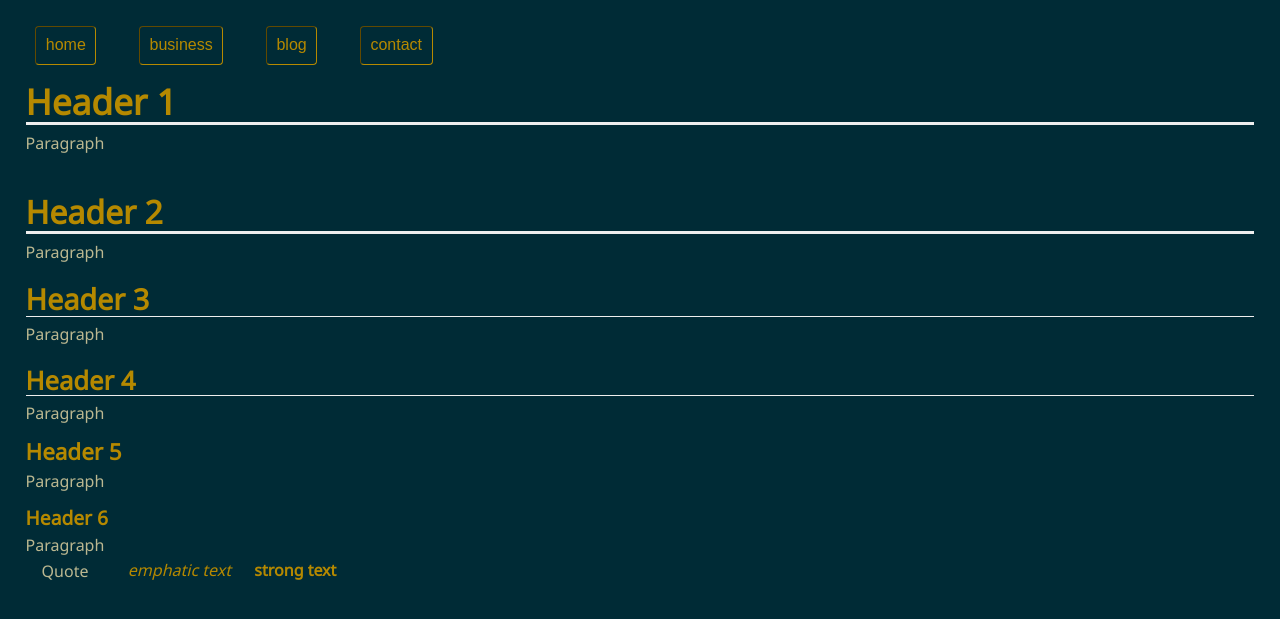
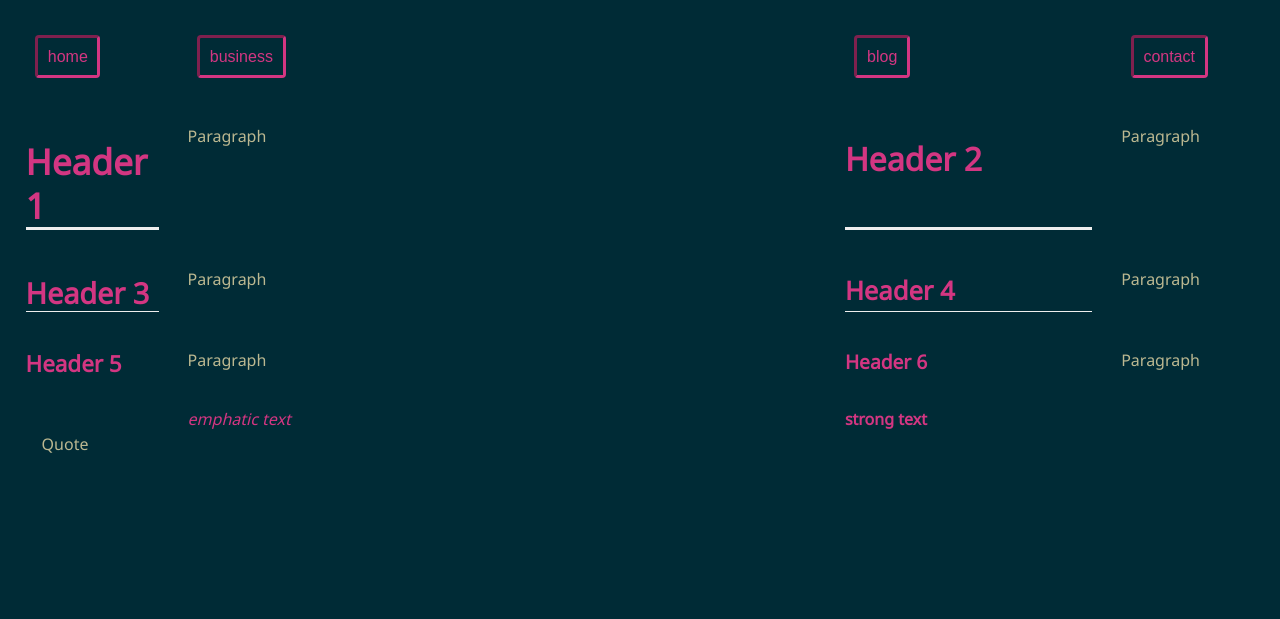
Before and after one commit to bmit-hus/homepage, a PHP site: page / in a window 1280 px wide. Shown: the top 619 px of the page. Run offline with PHP 8.4, Linux system fonts and the light colour scheme.

Commit message:
cleaned up text properties.

```diff
--- a/css/dark/blog.php.css
+++ b/css/dark/blog.php.css
@@ -5,7 +5,5 @@
 
 /* custom :root-variables */
 :root{
-  --base-color: var(--none);
-  --text-color: var(--main);
   --site-color: var(--home-color);
 }
--- a/css/dark/business.php.css
+++ b/css/dark/business.php.css
@@ -5,7 +5,5 @@
 
 /* custom :root-variables */
 :root{
-  --base-color: var(--none);
-  --text-color: var(--main);
   --site-color: var(--home-color);
 }
--- a/css/dark/contact.php.css
+++ b/css/dark/contact.php.css
@@ -5,7 +5,5 @@
 
 /* custom :root-variables */
 :root{
-  --base-color: var(--none);
-  --text-color: var(--main);
   --site-color: var(--home-color);
 }
--- a/css/dark/home.php.css
+++ b/css/dark/home.php.css
@@ -5,7 +5,5 @@
 
 /* custom :root-variables */
 :root{
-  --base-color: var(--none);
-  --text-color: var(--main);
   --site-color: var(--home-color);
 }
--- a/css/dark/index.php.css
+++ b/css/dark/index.php.css
@@ -5,7 +5,5 @@
 
 /* custom :root-variables */
 :root{
-  --base-color: var(--none);
-  --text-color: var(--main);
   --site-color: var(--home-color);
 }
--- a/css/view.css
+++ b/css/design.css
@@ -30,3 +30,14 @@ footer {
 	text-align: right;
 	color: var(--site-color);
 }
+
+a button {
+  margin: var(--smol);
+  border: var(--mini) var(--border-style);
+  border-radius: var(--border-radius);
+  padding: var(--smol);
+
+  background-color: var(--base-color);
+  border-color: var(--site-color);
+  color: var(--site-color);
+}
--- a/css/grid.css
+++ b/css/grid.css
@@ -10,10 +10,10 @@ body {
 }
 
 header { grid-area: head; }
-nav { 	  grid-area: navi; }
-main {	  grid-area: main; }
-/* aside {  grid-area: side; } */
-footer {	grid-area: foot; }
+nav { grid-area: navi; }
+main { grid-area: main; }
+aside { grid-area: side; }
+footer { grid-area: foot; }
 
 
 @media only screen and (min-width: 900px) {
--- a/css/root.css
+++ b/css/root.css
@@ -13,14 +13,14 @@
   --speed: 350ms;
 
   /* page color variables */
-  --home-color: var(--yllw);
+  --home-color: var(--mgen);
   --work-color: var(--blue);
   --blog-color: var(--vlet);
   --mail-color: var(--gryn);
   --test-color: var(--mgen);
 
   /* sizes */
-  --shrt: 1.5;
+  --shrt: 1.25;
   --tall: 1.75;
 
   --nano: 0.1rem;
--- a/css/setup.css
+++ b/css/setup.css
@@ -12,11 +12,9 @@
 /* define text properties */
 @import 'text.css';
 /* define grafical (& grid) properties */
-@import 'view.css';
-/* style properties */
-@import 'styles.css';
+@import 'design.css';
 /* define grid properties */
-/* @import 'grid.css'; */
+@import 'grid.css';
 
 /* define important css classes */
 /* @import 'important.css'; */
--- a/css/styles.css
+++ /dev/null
@@ -1,10 +0,0 @@
-a button {
-  margin: var(--smol);
-  border: var(--nano) var(--border-style);
-  border-radius: var(--border-radius);
-  padding: var(--smol);
-
-  background-color: var(--base-color);
-  border-color: var(--site-color);
-  color: var(--site-color);
-}
--- a/css/text.css
+++ b/css/text.css
@@ -2,28 +2,25 @@
 body, body > * {
   font-family: var(--sans);
   font-size: var(--size);
-	line-height: 1;
+	line-height: var(--shrt);
 }
 a, em, strong {
 	color: var(--site-color);
 }
 
 /* HEADINGS */
-h1, h2, h3, h4, h5, h6 {
+h1, h2, h3, h4, h5, h6, .title {
 	color: var(--site-color);
+	border-color: var(--site-color);
 	font-weight: bold;
   text-transform: capitalize;
 }
 h1, h2 {
-	border-bottom: var(--mini) var(--border-style);
-	padding-bottom: var(--mini);
-}
-h2, h3, h4 {
-	padding-top: var(--giga);
+  border-bottom: var(--mini) var(--border-style);
+	padding-top: var(--bigr);
 }
 h3, h4 {
 	border-bottom: var(--nano) var(--border-style);
-	padding-bottom: var(--nano);
 	padding-top: var(--size);
 }
 h5, h6 {
@@ -52,7 +49,7 @@ h6 {
 
 /* PARAGRAPHS */
 p {
-	padding: 0;
+	padding: var(--smol) 0;
 }
 q {
 	padding: var(--larj) var(--size);
@@ -73,12 +70,14 @@ button {
 /* CLASSES */
 .title {
 	background: var(--site-color);
-	border-radius: var(--border-radius);
+  border-radius: var(--border-radius);
+
 	text-align: center;
-	font-size: var(--giga);
+  font-size: var(--giga);
 	color: var( --base-color);
 }
 .subtitle {
 	padding: var(--mini);
-	font-size: var(--huge);
+	text-align: right;
+	font-size: var(--bigr);
 }
```
